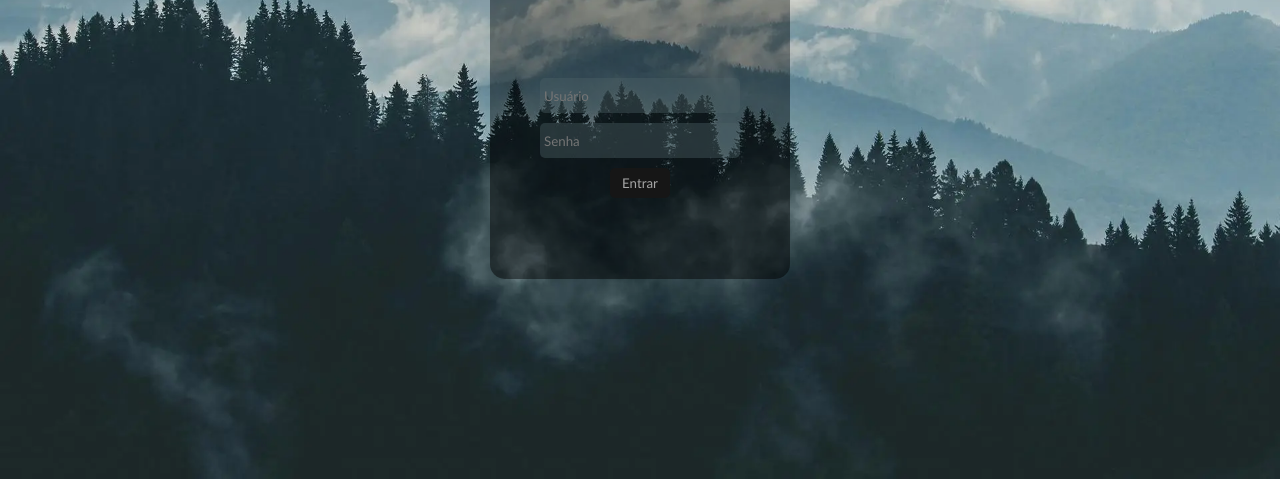
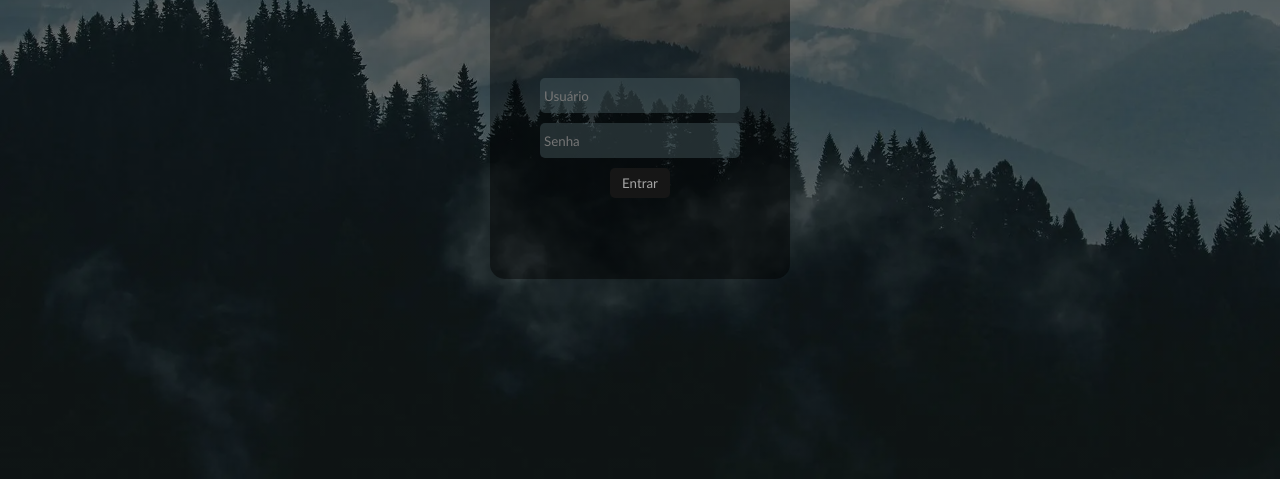
Before and after one commit to CarlosGabrielRocha/arg, a plain HTML site: page delegacia/index.html in a window 1280 px wide. Shown: the part 321-800 px from the top of the page. Drawn offline with Linux system fonts and the light colour scheme.

Commit message:
Update index.css

```diff
--- a/delegacia/index.css
+++ b/delegacia/index.css
@@ -18,7 +18,7 @@ body {
     justify-content: center;
     width: 100vw;
     height: 100vh;
-    background-image: url('midia/fundo.webp');
+    background: linear-gradient(rgba(0, 0, 0, 0.5), rgba(0, 0, 0, 0.5)), url('midia/fundo.webp');
     background-color: black;
     color: white;
     background-repeat: no-repeat;
@@ -33,11 +33,12 @@ main {
     width: 300px;
     height: 400px;
     text-align: center;
-    background-image: url('midia/fundo_login.webp');
+
+    background: linear-gradient(rgba(0, 0, 0, 0.5), rgba(0, 0, 0, 0.5)), url('midia/fundo_login.webp');
     background-color: black;
     background-repeat: no-repeat;
     background-size: cover;
-    background-position: center bottom;
+    background-position: left bottom;
     background-attachment: fixed;
     border-radius: 15px;
 }
```
